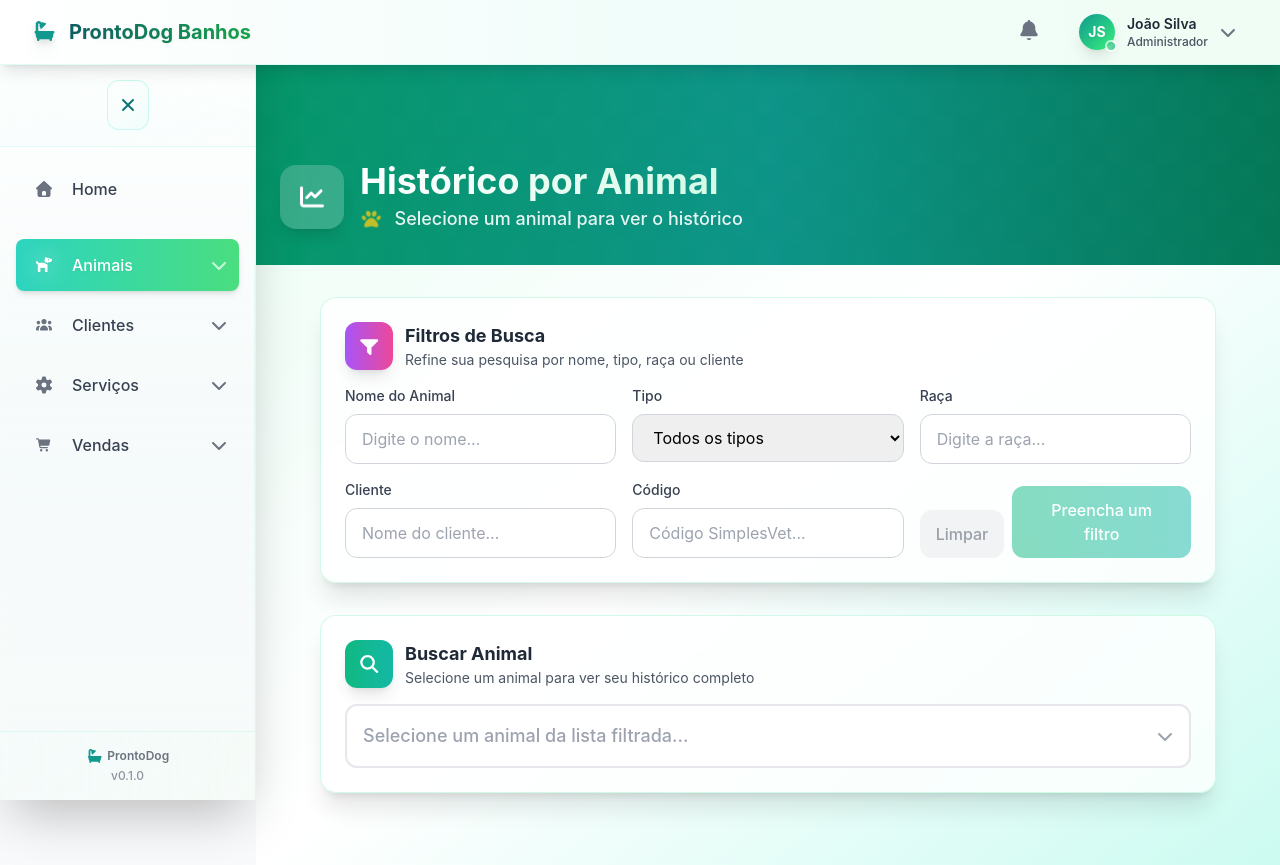
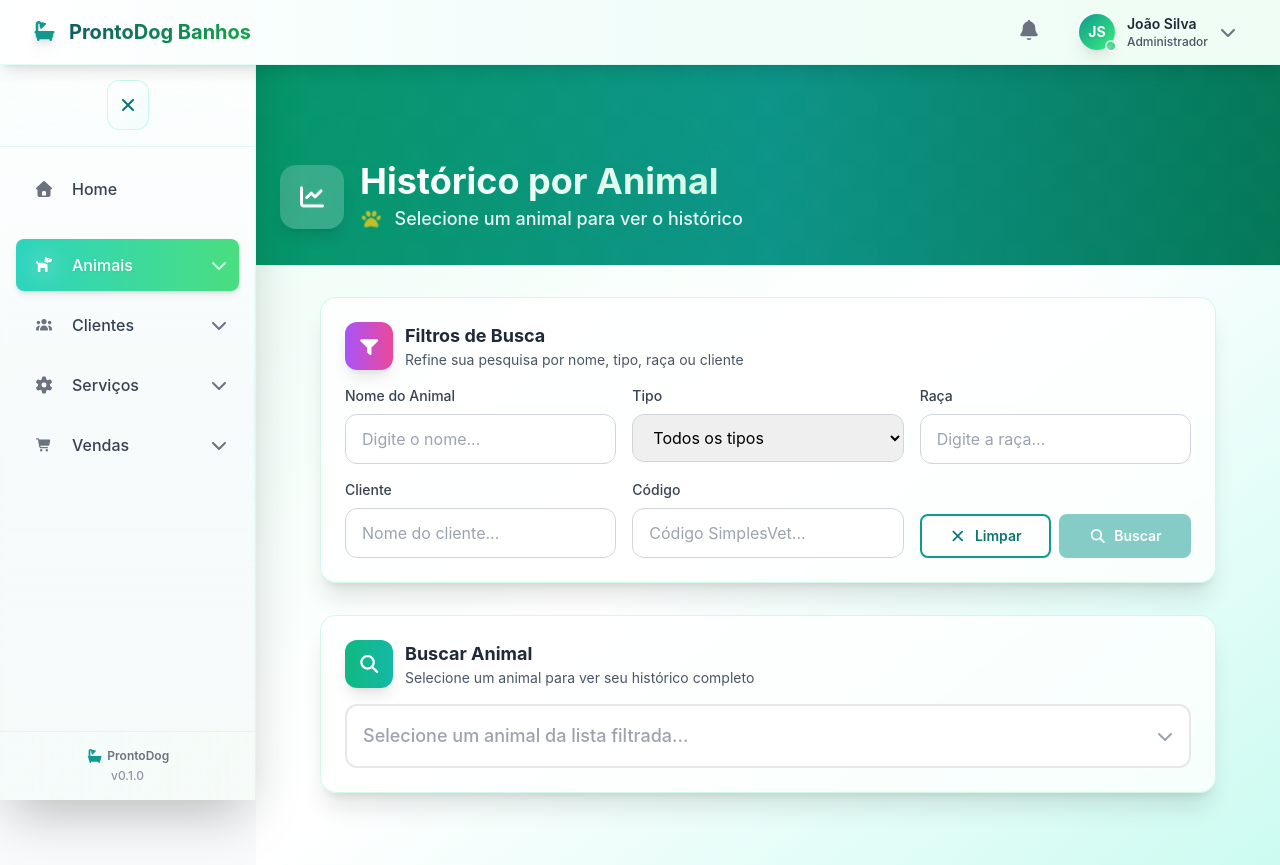
Before and after one commit to EnzoBettini/ProntodogBanhos, a Vue app in the folder prontodog-banho-front/: page /historico in a window 1280 px wide. Built offline with nearby package versions, Linux system fonts and the light colour scheme; the HTML template or start-up script is replaced by a standard one.

Commit message:
Melhoria: Tela de pesquisa de histórico por animal #25

```diff
--- a/prontodog-banho-front/src/components/UI/BaseButton.vue
+++ b/prontodog-banho-front/src/components/UI/BaseButton.vue
@@ -27,7 +27,7 @@ defineEmits<{
 
 const buttonClasses = computed(() => {
   const baseClasses =
-    'inline-flex items-center justify-center font-semibold rounded-lg transition-colors focus:outline-none focus:ring-2 focus:ring-offset-2 disabled:opacity-50 disabled:cursor-not-allowed'
+    'inline-flex items-center justify-center font-semibold rounded-lg transition-colors focus:outline-none disabled:opacity-50 disabled:cursor-not-allowed'
 
   // Tamanhos
   const sizeClasses = {
@@ -38,12 +38,12 @@ const buttonClasses = computed(() => {
 
   // Variantes com nossa paleta Verde Natureza
   const variantClasses = {
-    primary: 'bg-primary-500 text-white hover:bg-primary-600 focus:ring-primary-500',
-    secondary: 'bg-secondary-500 text-white hover:bg-secondary-600 focus:ring-secondary-500',
+    primary: 'bg-primary-500 text-white hover:bg-primary-600 border-2 border-transparent',
+    secondary: 'bg-secondary-500 text-white hover:bg-secondary-600 border-2 border-transparent',
     outline:
-      'border-2 border-primary-500 text-primary-600 hover:bg-primary-50 focus:ring-primary-500',
-    ghost: 'text-primary-600 hover:bg-primary-50 focus:ring-primary-500',
-    danger: 'bg-red-500 text-white hover:bg-red-600 focus:ring-red-500',
+      'border-2 border-primary-500 text-primary-600 hover:bg-primary-50',
+    ghost: 'text-primary-600 hover:bg-primary-50 border-2 border-transparent',
+    danger: 'bg-red-500 text-white hover:bg-red-600 border-2 border-transparent',
   }
 
   return [
--- a/prontodog-banho-front/src/views/HistoricoAnimalView.vue
+++ b/prontodog-banho-front/src/views/HistoricoAnimalView.vue
@@ -131,21 +131,30 @@
 
             <!-- Botões -->
             <div class="flex items-end gap-2">
-              <button
+              <BaseButton
+                variant="outline"
+                size="md"
                 @click="limparFiltros"
-                :disabled="!temFiltrosPreenchidos"
-                class="px-4 py-3 bg-gray-200 text-gray-700 rounded-xl hover:bg-gray-300 transition-all font-medium disabled:opacity-50 disabled:cursor-not-allowed"
+                class="flex-1"
               >
+                <FontAwesomeIcon :icon="['fas', 'times']" class="mr-2" />
                 Limpar
-              </button>
-              <button
+              </BaseButton>
+              <BaseButton
+                variant="primary"
+                size="md"
                 @click="buscarAnimaisFiltrados"
                 :disabled="carregandoAnimais || !temFiltrosPreenchidos"
-                class="px-6 py-3 bg-gradient-to-r from-emerald-500 to-teal-500 text-white rounded-xl hover:from-emerald-600 hover:to-teal-600 transition-all font-medium disabled:opacity-50 disabled:cursor-not-allowed"
                 :title="!temFiltrosPreenchidos ? 'Preencha pelo menos um filtro para buscar' : ''"
+                class="flex-1"
               >
-                {{ carregandoAnimais ? 'Buscando...' : temFiltrosPreenchidos ? 'Buscar' : 'Preencha um filtro' }}
-              </button>
+                <FontAwesomeIcon
+                  :icon="carregandoAnimais ? ['fas', 'spinner'] : ['fas', 'search']"
+                  :class="{ 'animate-spin': carregandoAnimais }"
+                  class="mr-2"
+                />
+                {{ carregandoAnimais ? 'Buscando...' : 'Buscar' }}
+              </BaseButton>
             </div>
           </div>
         </div>
@@ -360,6 +369,7 @@
 import { ref, reactive, computed, onMounted } from 'vue'
 import { FontAwesomeIcon } from '@fortawesome/vue-fontawesome'
 import SearchSelect from '@/components/UI/SearchSelect.vue'
+import BaseButton from '@/components/UI/BaseButton.vue'
 import { animaisService } from '@/services/api'
 import type { Animal } from '@/types/api'
 import { formatarDataSegura } from '@/utils/formatters'
```
